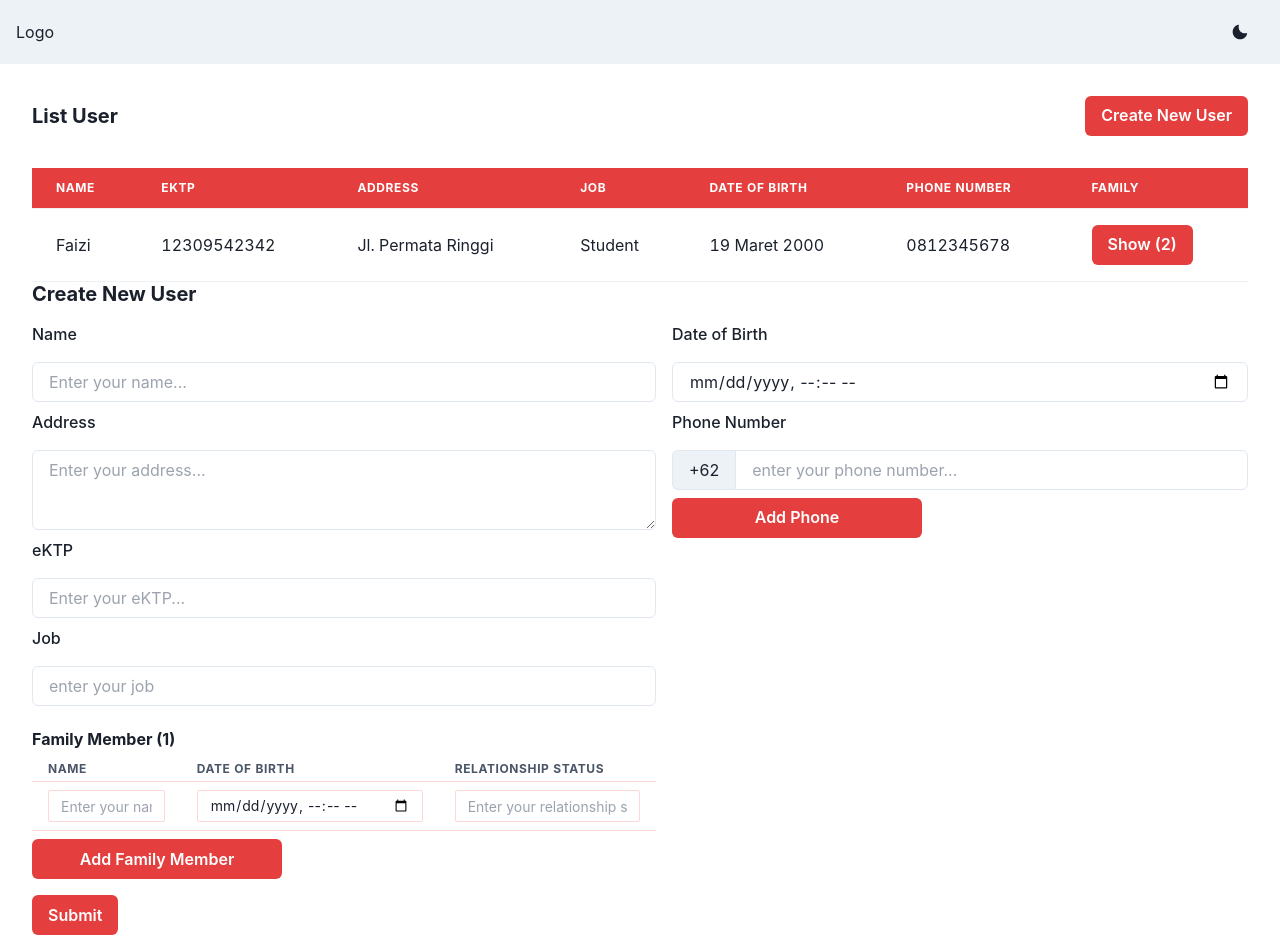
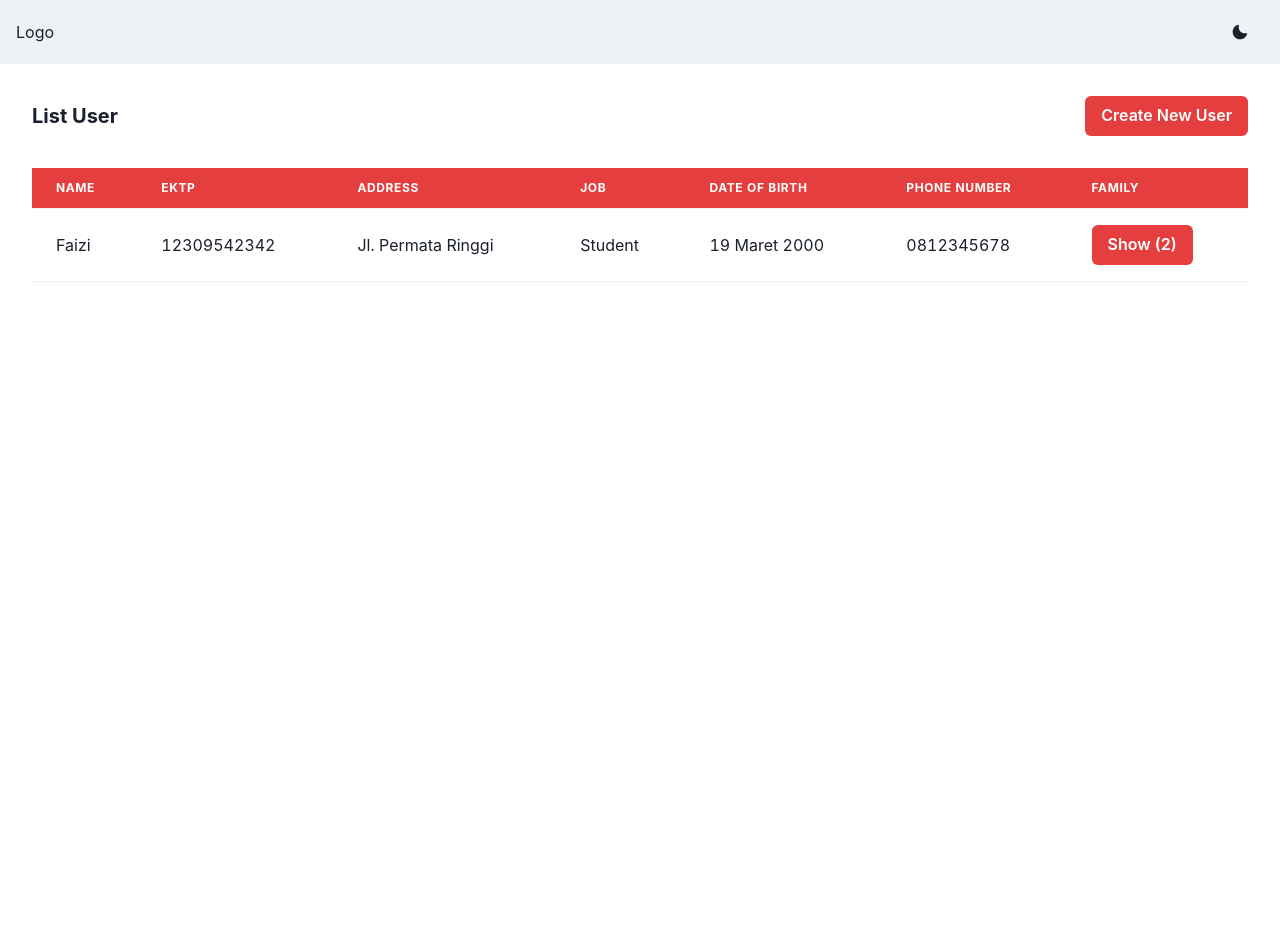
Before and after one commit to moehzi/proj-assesment, a React (Create React App) app: page / in a window 1280 px wide. Shown: the top 952 px of the page. After the commit the page ends 800 px from the top, so only its background shows below. Built offline with nearby package versions, Linux system fonts and the light colour scheme.

Commit message:
feat: use react-router-dom

```diff
--- a/package.json
+++ b/package.json
@@ -15,6 +15,7 @@
     "react-dom": "^18.2.0",
     "react-hook-form": "^7.43.5",
     "react-redux": "^8.0.5",
+    "react-router-dom": "^6.9.0",
     "react-scripts": "5.0.1",
     "web-vitals": "^2.1.4"
   },
--- a/src/App.js
+++ b/src/App.js
@@ -3,16 +3,21 @@ import './App.css';
 import Navbar from './components/Navbar';
 import CreateUser from './pages/CreateUser';
 import Home from './pages/Home';
+import { BrowserRouter as Router, Routes, Route, Link } from 'react-router-dom';
 
 function App() {
   return (
-    <div className="App">
-      <Navbar />
-      <Container maxW="1440px" padding="8">
-        <Home />
-        <CreateUser />
-      </Container>
-    </div>
+    <>
+      <Router>
+        <Navbar />
+        <Container maxW="1440px" padding="8">
+          <Routes>
+            <Route path="/" element={<Home />} />
+            <Route path="/create-user" element={<CreateUser />} />
+          </Routes>
+        </Container>
+      </Router>
+    </>
   );
 }
 
--- a/src/components/FormInput/index.js
+++ b/src/components/FormInput/index.js
@@ -17,7 +17,6 @@ import {
   Heading,
 } from '@chakra-ui/react';
 import { useForm, useFieldArray } from 'react-hook-form';
-import 'react-datepicker/dist/react-datepicker.css';
 import ButtonComponent from '../Button';
 import { useDispatch } from 'react-redux';
 import { addUser } from '../../features/userSlice';
@@ -156,7 +155,7 @@ const FormInput = () => {
           <ButtonComponent
             text="Add Family Member"
             colorScheme="red"
-            maxW="250px"
+            maxW="200px"
             onClick={() =>
               appendFamily({
                 name: '',
@@ -196,7 +195,7 @@ const FormInput = () => {
           <ButtonComponent
             text="Add Phone"
             colorScheme="red"
-            maxW="250px"
+            maxW="150px"
             onClick={() => appendPhoneNumber({ phoneNumber: '' })}
           />
         </div>
--- a/src/components/Header/index.js
+++ b/src/components/Header/index.js
@@ -1,15 +1,18 @@
 import { Heading } from '@chakra-ui/react';
 import React from 'react';
 import ButtonComponent from '../Button';
+import { Link } from 'react-router-dom';
 
-const Header = ({ text, isHaveButton }) => {
+const Header = ({ text, isHaveButton, to }) => {
   return (
-    <div className="flex justify-between items-center">
+    <div className="flex items-center justify-between">
       <Heading size="md" as="h3">
         {text}
       </Heading>
       {isHaveButton && (
-        <ButtonComponent text="Create New User" colorScheme="red" />
+        <Link to="/create-user">
+          <ButtonComponent text="Create New User" colorScheme="red" />
+        </Link>
       )}
     </div>
   );
```
Also changed, not shown: 1 other file (tests, documents, lock files or other folders).
